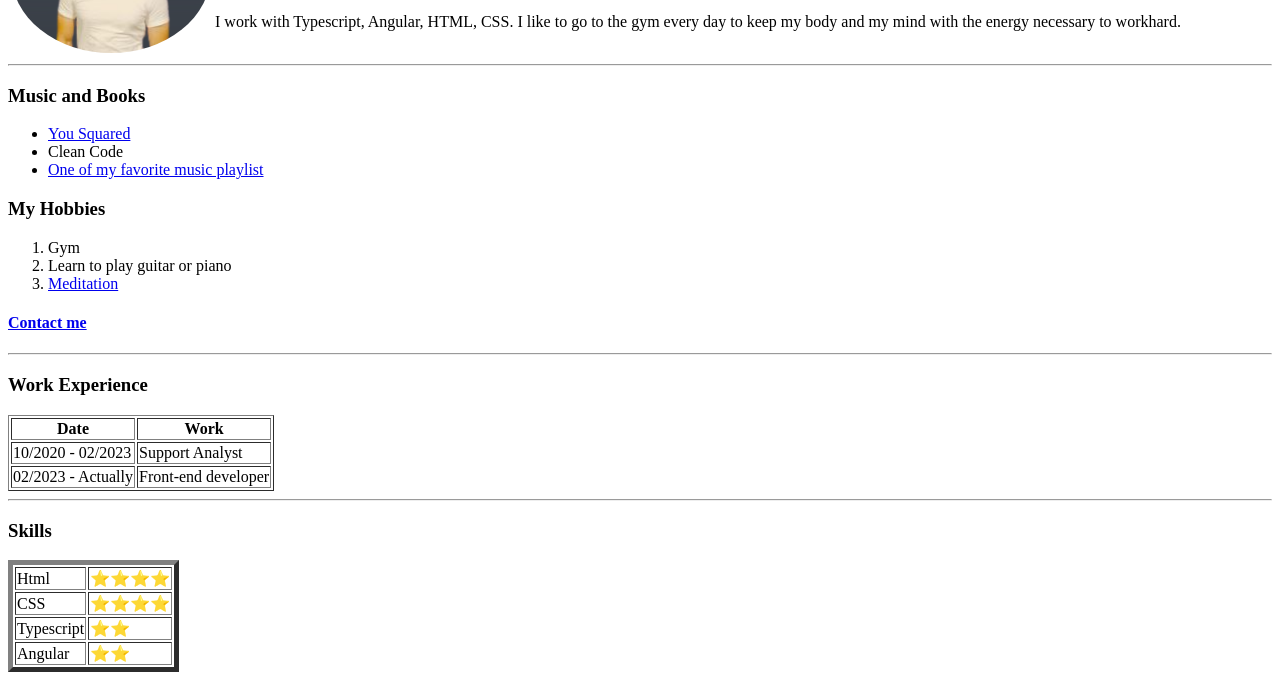
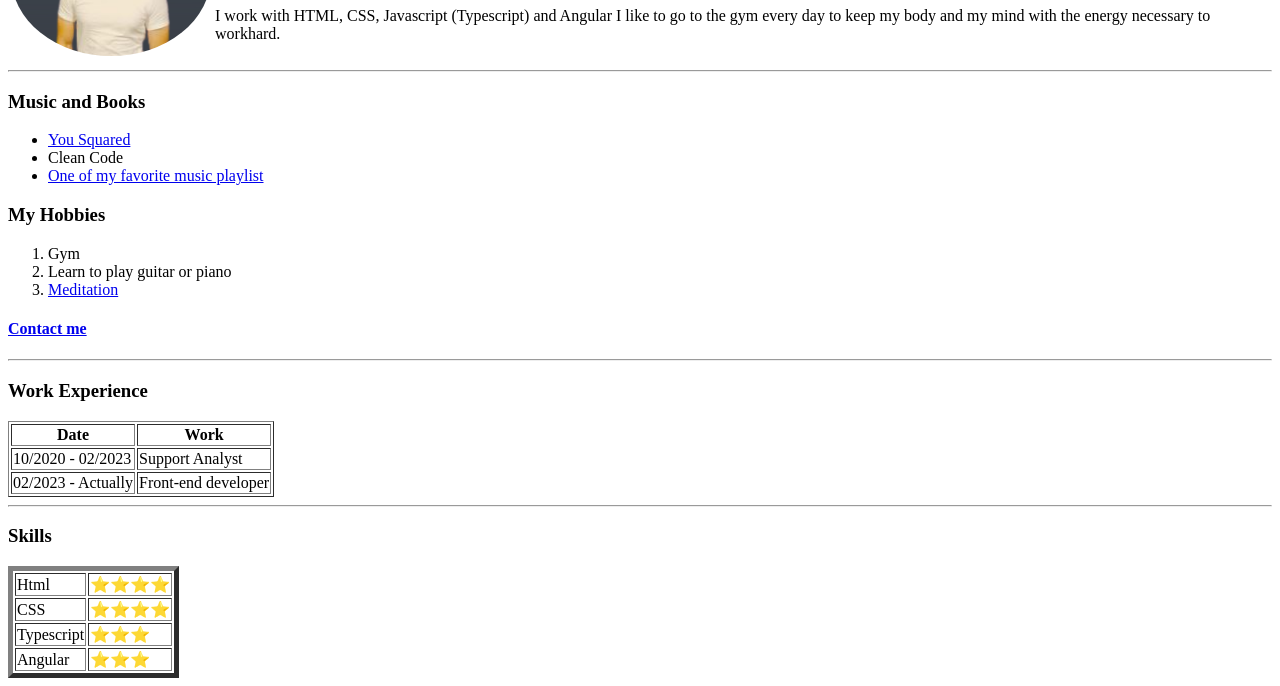
Before and after one commit to SergioManica/CV, a plain HTML site: page index.html in a window 1280 px wide. Shown: the part 118-804 px from the top of the page. Drawn offline with Linux system fonts and the light colour scheme; files whose address does not match are found by name.

Commit message:
Update score

```diff
--- a/index.html
+++ b/index.html
@@ -22,7 +22,8 @@
                 <h1>Sergio Manica</h1>
                 <p><em>Web developer on <strong><a href="https://cnpj.biz/48719711000147">Wilox Agency </a></strong>
                         company.</em></p>
-                <p>I work with Typescript, Angular, HTML, CSS. I like to go to the gym every day to keep my body and my
+                <p>I work with HTML, CSS, Javascript (Typescript) and Angular I like to go to the gym every day to keep
+                    my body and my
                     mind
                     with the energy necessary to
                     workhard.</p>
@@ -77,11 +78,11 @@
         </tr>
         <tr>
             <td>Typescript</td>
-            <td>⭐⭐</td>
+            <td>⭐⭐⭐</td>
         </tr>
         <tr>
             <td>Angular</td>
-            <td>⭐⭐</td>
+            <td>⭐⭐⭐</td>
         </tr>
     </table>
 
```
